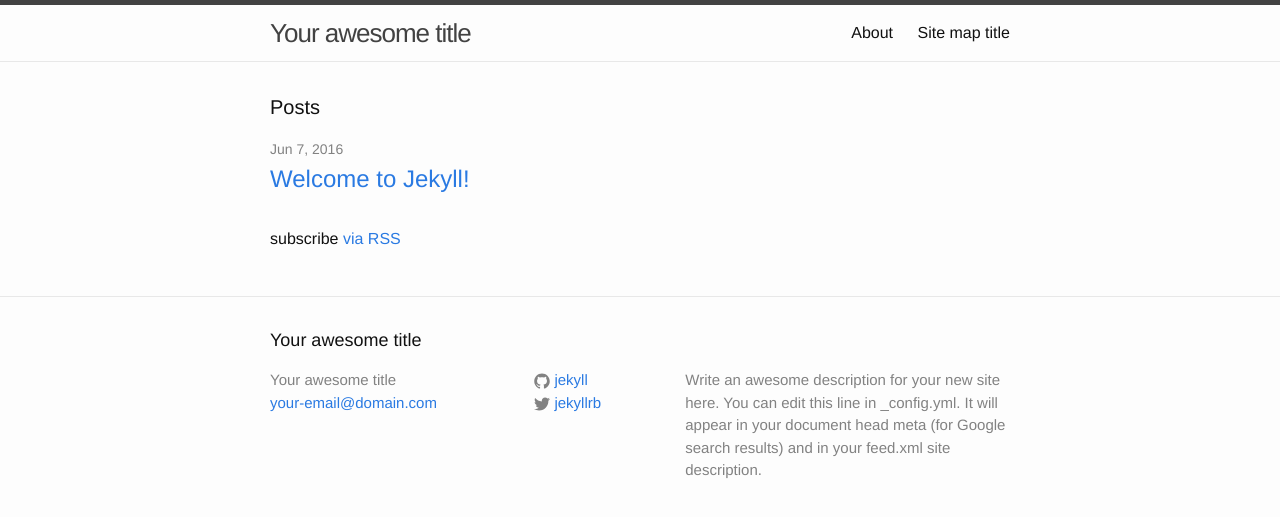
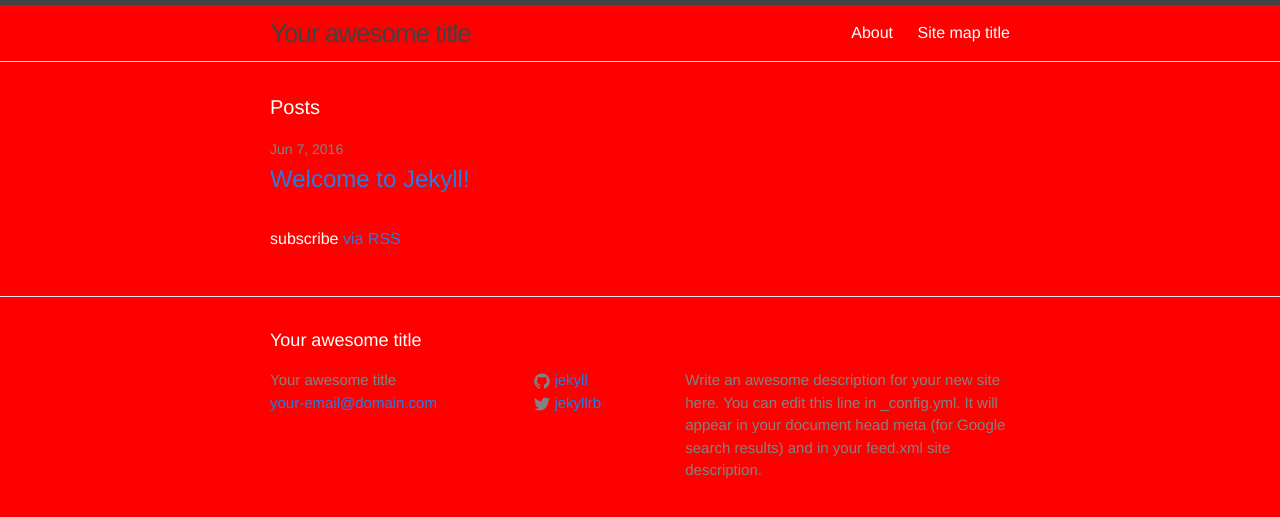
Before and after one commit to nativb/nativb.github.io, a Jekyll site: the page built from index.html, in a window 1280 px wide. Shown: the top 517 px of the page. Built offline with Jekyll 4.4.1, drawn with Linux system fonts in a browser that asks for light colours.

Commit message:
Update main.scss

```diff
--- a/css/main.scss
+++ b/css/main.scss
@@ -14,8 +14,8 @@ $base-line-height: 1.5;
 
 $spacing-unit:     30px;
 
-$text-color:       #111;
-$background-color: #fdfdfd;
+$text-color:       white;
+$background-color: red;
 $brand-color:      #2a7ae2;
 
 $grey-color:       #828282;
```
